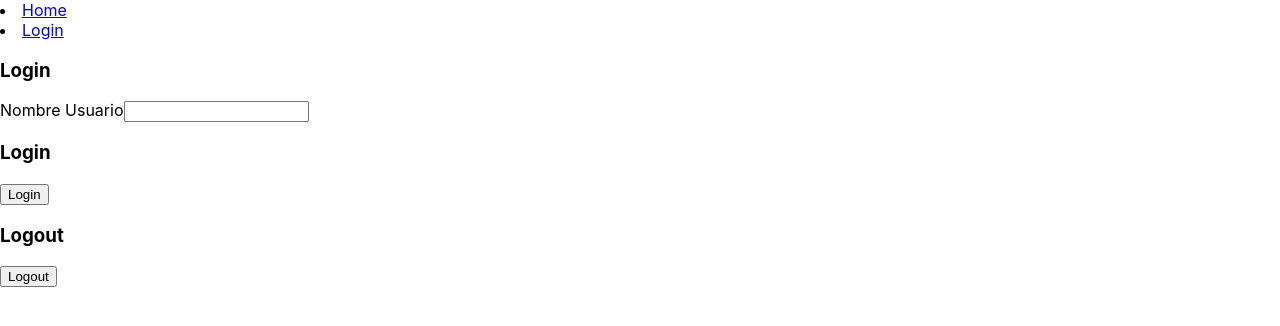
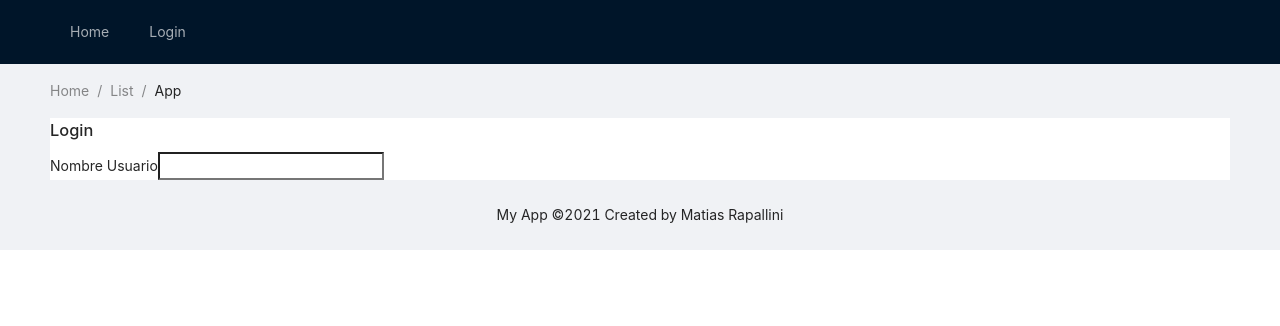
Before and after one commit to theglassytram/React-Proyect-UTN, a React (Create React App) app: page /login in a window 1280 px wide. Shown: the top 326 px of the page. Built offline with nearby package versions, Linux system fonts and the light colour scheme.

Commit message:
Adicion de un request con axios, adicion de redux, y componentes prefabricados

```diff
--- a/package.json
+++ b/package.json
@@ -10,6 +10,7 @@
     "@types/node": "^16.11.6",
     "@types/react": "^17.0.33",
     "@types/react-dom": "^17.0.10",
+    "antd": "^4.16.13",
     "react": "^17.0.2",
     "react-dom": "^17.0.2",
     "react-router-dom": "^5.3.0",
--- a/src/App.js
+++ b/src/App.js
@@ -4,37 +4,58 @@ import Login from "./pages/Login";
 import Nav from "./pages/Nav";
 import Home from "./pages/Home";
 import NotFound from "./pages/NotFound";
-import { BrowserRouter as Router, Redirect, Route, Switch } from "react-router-dom";
+import {
+  BrowserRouter as Router,
+  Redirect,
+  Route,
+  Switch,
+} from "react-router-dom";
 import { UserContext } from "./context/UserContext";
 import LoginContext from "./context/LoginContext";
 import LogoutContext from "./context/LogoutContext";
+import { Layout, Menu, Breadcrumb } from "antd";
+import "./css/AppCss.css";
+import 'antd/dist/antd.css';
 
 function App() {
-  const [isLoggedIn, setLoggedIn] =useState(false);
+  const { Header, Content, Footer, Sider } = Layout;
+  const [isLoggedIn, setLoggedIn] = useState(false);
   const [user, setUser] = useState();
 
   return (
     <>
       <Router>
+        <Layout>
+          <Header className="header">
             <Nav />
-
+          </Header>
+          <Content style={{ padding: "0 50px" }}>
+            <Breadcrumb style={{ margin: "16px 0" }}>
+              <Breadcrumb.Item>Home</Breadcrumb.Item>
+              <Breadcrumb.Item>List</Breadcrumb.Item>
+              <Breadcrumb.Item>App</Breadcrumb.Item>
+            </Breadcrumb>
+            <div className="site-layout-content">
             <Switch>
               <Route path="/home" component={Home} />
               <Route path="/login" component={Login} />
               <Route exact path="/">
-            <>
-            {!isLoggedIn && <Redirect to={"/login"} ></Redirect>}
-            </>
+                <>{!isLoggedIn && <Redirect to={"/login"}></Redirect>}</>
               </Route>
               <Route path="*" component={NotFound} />
             </Switch>
+            </div>
+          </Content>
+          <Footer style={{ textAlign: "center" }}>
+            My App ©2021 Created by Matias Rapallini
+          </Footer>
+        </Layout>
       </Router>
 
-
-      <UserContext.Provider value={{user, setUser}}>
-        <LoginContext />
+      <UserContext.Provider value={{ user, setUser }}>
+        {/* <LoginContext />
         <br />
-        <LogoutContext />
+        <LogoutContext /> */}
       </UserContext.Provider>
     </>
   );
--- /dev/null
+++ b/src/css/AppCss.css
@@ -0,0 +1,20 @@
+#components-layout-demo-top-side-2 .logo {
+  float: left;
+  width: 120px;
+  height: 31px;
+  margin: 16px 24px 16px 0;
+  background: rgba(255, 255, 255, 0.3);
+}
+
+.ant-row-rtl #components-layout-demo-top-side-2 .logo {
+  float: right;
+  margin: 16px 0 16px 24px;
+}
+
+.site-layout-background {
+  background: #fff;
+}
+
+.site-layout-content {
+    background: #fff;
+  }
--- a/src/pages/Nav.tsx
+++ b/src/pages/Nav.tsx
@@ -1,16 +1,27 @@
-import React from 'react';
-import { Link } from 'react-router-dom';
+import Menu from "antd/lib/menu";
+import React from "react";
+import { NavLink, Link } from "react-router-dom";
+
+const { Item } = Menu;
 
 function Nav() {
+  return (
+    <>
 
-    return (
-        <>
-            <nav>
-                <li className="nav-item"><Link to="/home">Home</Link></li>
-                <li className="nav-item"><Link to="/login">Login</Link></li>
-            </nav>
-        </>
-    )
+      <Menu theme="dark" mode="horizontal" defaultSelectedKeys={['1']}>
+        <Item>
+          <NavLink to="/home">
+            Home
+          </NavLink>
+        </Item>
+        <Item>
+          <NavLink to="/login">
+            Login
+          </NavLink>
+        </Item>
+      </Menu>
+    </>
+  );
 }
 
 export default Nav;
```
Also changed, not shown: src/AxiosRequest.js (+20 -0 lines), src/AxiosService.js (added, +10 -0 lines), 1 other file (tests, documents, lock files or other folders). Lines whose indentation alone changed are shown as unchanged.
